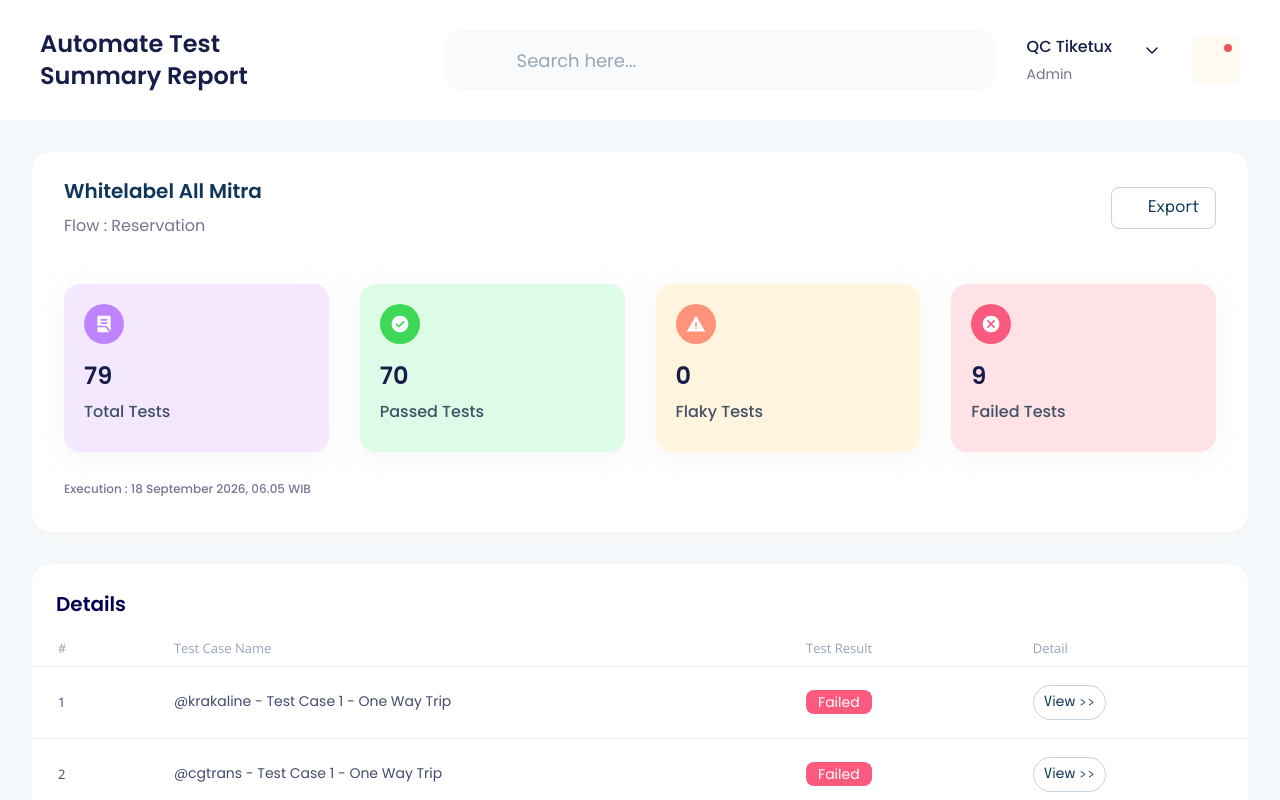
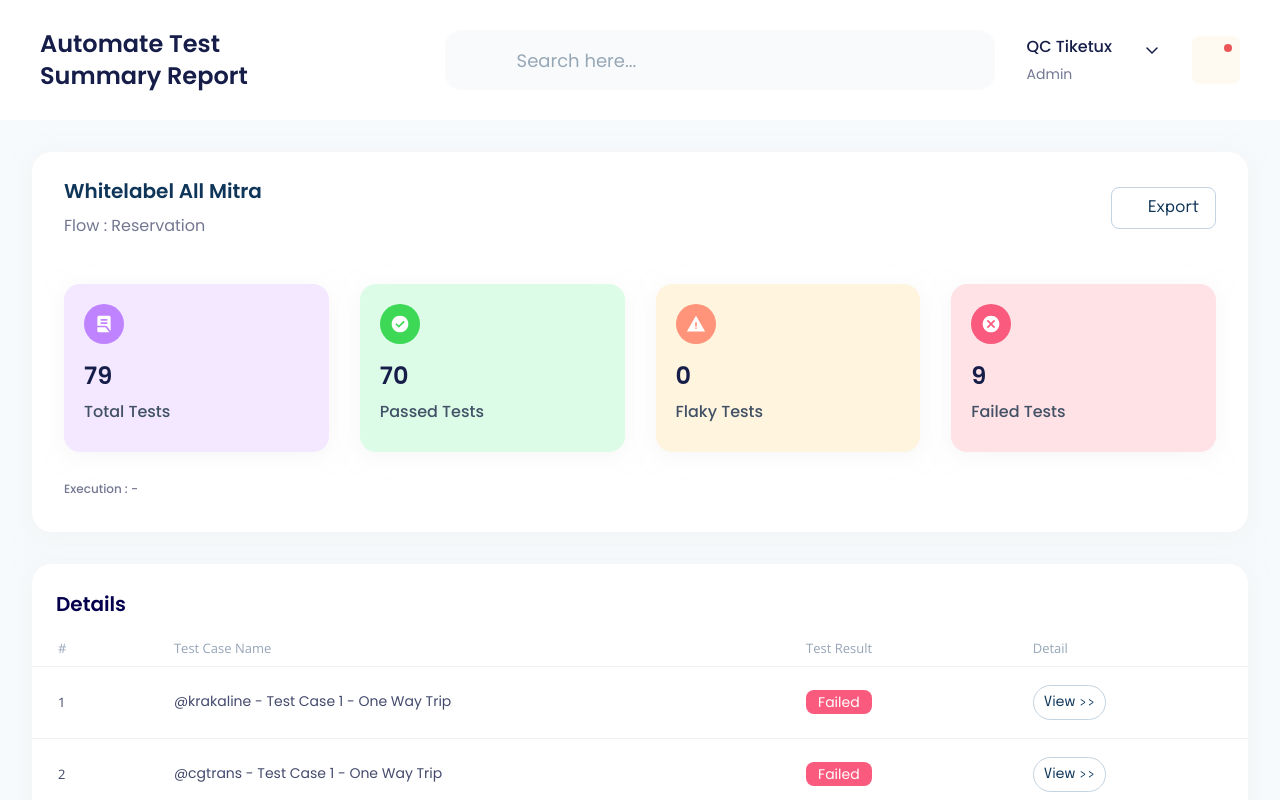
Before and after one commit to aininurulazizah/Automate-Testing-Dashboard-TBK, a React (Vite) app: page / in a window 1280 px wide. Shown: the top 800 px of the page. Built offline with nearby package versions, Linux system fonts and the light colour scheme; some icons are missing.

Commit message:
fix: execution start time adjustment

```diff
--- a/src/components/sections/dashboard/todays-sales/Summaries.tsx
+++ b/src/components/sections/dashboard/todays-sales/Summaries.tsx
@@ -42,8 +42,10 @@ const Sales = ({ data, onStatusChange }: SalesProps) => {
     },
   ];
 
-  const generatedAtFormatted = (() => {
-    const date = new Date(data.generatedAt);
+  const startedAtFormatted = (() => {
+    if (!data.startedAt) return '-';
+
+    const date = new Date(data.startedAt);
 
     const datePart = date.toLocaleDateString('id-ID', {
       timeZone: 'Asia/Jakarta',
@@ -100,7 +102,7 @@ const Sales = ({ data, onStatusChange }: SalesProps) => {
 
       <Typography variant="caption" color="primary.lighter">
         <br />
-        Execution : {generatedAtFormatted}
+        Execution : {startedAtFormatted}
       </Typography>
     </Paper>
   );
--- /dev/null
+++ b/src/data/executions/2026-09-21.json
@@ -0,0 +1,27 @@
+{
+  "startedAt": "2026-09-21T07:11:35.920Z",
+  "generatedAt": "2026-09-21T08:15:48.883Z",
+  "summary": {
+    "total": 1,
+    "passed": 0,
+    "failed": 1,
+    "flaky": 0,
+    "skipped": 0,
+    "duration": 29139,
+    "durationFormatted": "00:00:29"
+  },
+  "details": [
+    {
+      "title": "@selamat - Test Case 1 - One Way Trip",
+      "status": "failed",
+      "duration": 29139,
+      "browser": "chromium",
+      "startTime": "2026-09-21T07:11:35.920Z",
+      "bookingCode": null,
+      "error": {
+        "summary": "Error: locator.click: Test ended.\nCall log:\n  - waiting for locator('.modal-content button:has-text(\"Lanjutkan\")')\n    - locator resolved to <button id=\"btnAgree\" class=\"btn btn-danger btn-radius btn-sm mx-0 my-auto waves-effect waves-light\">Lanjutkan</button>\n  - attempting click action\n    - waiting for element to be visible, enabled and stable\n",
+        "detail": "Error: locator.click: Test ended.\nCall log:\n  - waiting for locator('.modal-content button:has-text(\"Lanjutkan\")')\n    - locator resolved to <button id=\"btnAgree\" class=\"btn btn-danger btn-radius btn-sm mx-0 my-auto waves-effect waves-light\">Lanjutkan</button>\n  - attempting click action\n    - waiting for element to be visible, enabled and stable\n\n\n   at ..\\pages\\selamat.js:258\n\n  256 |     async konfirmasiPembayaran() {\n  257 |         await this.konfirmasi_pembayaran_btn.click()\n> 258 |         await this.konfirmasi_pembayaran_btn_modal.click();\n      |                                                    ^\n  259 |\n  260 |         await this.waitForLoader('div#modal-load', 'show', false);\n  261 |     }\n    at Selamat.konfirmasiPembayaran (E:\\Maganghub 2025\\TBK\\Automate-Testing-WL-TBK\\pages\\selamat.js:258:52)\n    at E:\\Maganghub 2025\\TBK\\Automate-Testing-WL-TBK\\tests\\reservasi_test.spec.js:68:9"
+      }
+    }
+  ]
+}
--- a/src/data/types.ts
+++ b/src/data/types.ts
@@ -1,6 +1,7 @@
 import { SvgIconProps } from '@mui/material';
 
 export interface DashboardData {
+  startedAt: string | null;
   generatedAt: string;
 
   summary: {
```
